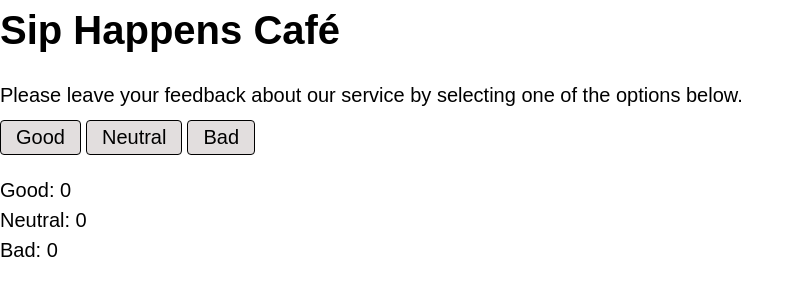
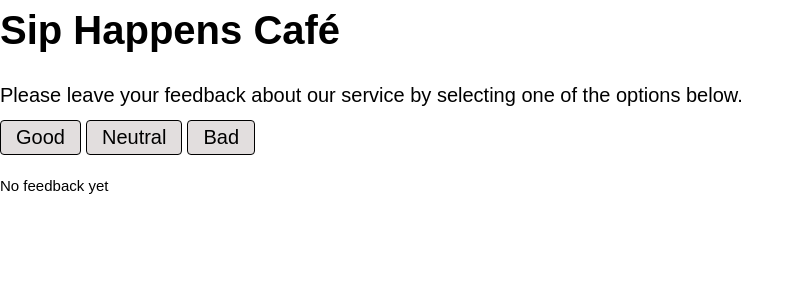
Before and after one commit to MarinaV27/goit-react-hw-02, a React (Vite) app: page / in a window 1280 px wide. Shown: the top 300 px of the page, without its empty margins (0-804 px from the left). Built offline with nearby package versions, Linux system fonts and the light colour scheme.

Commit message:
totalFeedback

```diff
--- a/src/components/App/App.jsx
+++ b/src/components/App/App.jsx
@@ -1,6 +1,7 @@
 import Description from "../Description/Description.jsx"
 import Options from "../Options/Options.jsx"
 import Feedback from "../Feedback/Feedback.jsx"
+import Notification from "../Notification/Notification.jsx"
 //import css from "./App.module.css"
 import { useState } from "react"
 
@@ -15,6 +16,8 @@ export default function App() {
         return savedFeedback ? JSON.parse(savedFeedback) : startFeedbeck;
      });
 
+    const totalFeedback = feedback.good + feedback.neutral + feedback.bad;
+
     const updateFeedback = feedbackType => {
         setFeedback ({
             ...feedback,
@@ -22,15 +25,23 @@ export default function App() {
         })
        };
 
+
     return (
         <>
         <Description />
         <Options
          updateFeedback={updateFeedback}
+         totalFeedback={totalFeedback}
          />
+         {totalFeedback > 0 ?(
         <Feedback
          feedback={feedback}
+         totalFeedback={totalFeedback}
         />
+         ) : (
+        <Notification />
+         )
+    }
 
         </>
     )
--- a/src/components/Feedback/Feedback.jsx
+++ b/src/components/Feedback/Feedback.jsx
@@ -1,6 +1,6 @@
 import css from "./Feedback.module.css"
 
-export default function Feedback({feedback: {good, neutral, bad}}) {
+export default function Feedback({feedback: {good, neutral, bad}, totalFeedback}) {
 
     return (
         <div>
--- a/src/components/Notification/Notification.jsx
+++ b/src/components/Notification/Notification.jsx
@@ -0,0 +1,5 @@
+import css from "./Notification.module.css"
+
+export default function Notification() {
+    return <p className={css.alert}>No feedback yet</p>
+}
--- a/src/components/Notification/Notification.module.css
+++ b/src/components/Notification/Notification.module.css
@@ -0,0 +1,5 @@
+.alert {
+    font-size: 15px;
+    font-weight: 300;
+    margin-bottom: 15px;
+}
--- a/src/components/Options/Options.jsx
+++ b/src/components/Options/Options.jsx
@@ -1,6 +1,6 @@
 import css from "./Options.module.css"
 
-export default function Options({ updateFeedback }){
+export default function Options({ updateFeedback, totalFeedback }){
 
     return (
         <div className={css.buttons}>
```
